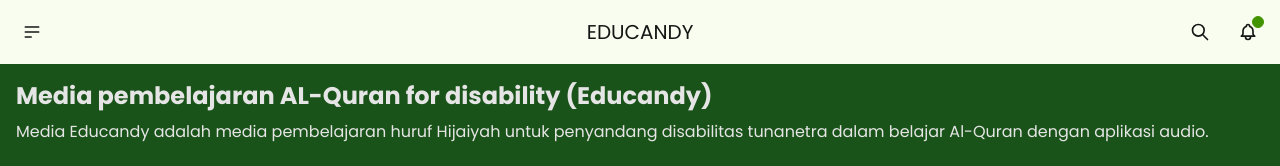
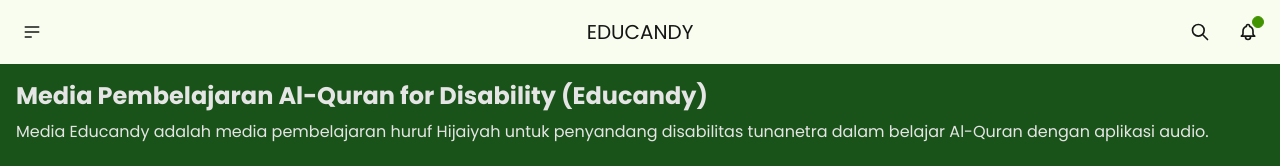
Before and after one commit to Forismaold/hijiyahsoundscan, a React (Vite) app: page /hijaiyah in a window 1280 px wide. Shown: the top 166 px of the page. Built offline with nearby package versions, Linux system fonts and the light colour scheme; no server answers.

Commit message:
sebentar

```diff
--- a/src/components/Hijaiyah.jsx
+++ b/src/components/Hijaiyah.jsx
@@ -5,7 +5,7 @@
 export default function Hijaiyah() {
 
     return <div className="flex flex-col gap-2 h-full overflow-auto p-4">
-        <h3 className='text-2xl font-bold'>Media pembelajaran AL-Quran for disability (Educandy)</h3>
+        <h3 className='text-2xl font-bold'>Media Pembelajaran <span className='text-nowrap'>Al-Quran</span> for Disability (Educandy)</h3>
         <p className=' pb-4'>Media Educandy adalah media pembelajaran huruf Hijaiyah untuk penyandang disabilitas tunanetra dalam belajar Al-Quran dengan aplikasi audio.</p>
         <div className='flex flex-wrap gap-2 items-center justify-center'>
             {hurufHijayah.map(x => <Card item={x} key={x.latin}/>)}
--- a/src/utils/hijaiyah.json
+++ b/src/utils/hijaiyah.json
@@ -135,6 +135,11 @@
         "braille": [1,0,1,1,0,0]
     },
     {
+        "arabic": "لا",
+        "latin": "lamalif",
+        "braille": [1,0,1,0,1,1]
+    },
+    {
         "arabic": "ء",
         "latin": "hamzah",
         "braille": [0,0,0,0,1,0]
```
